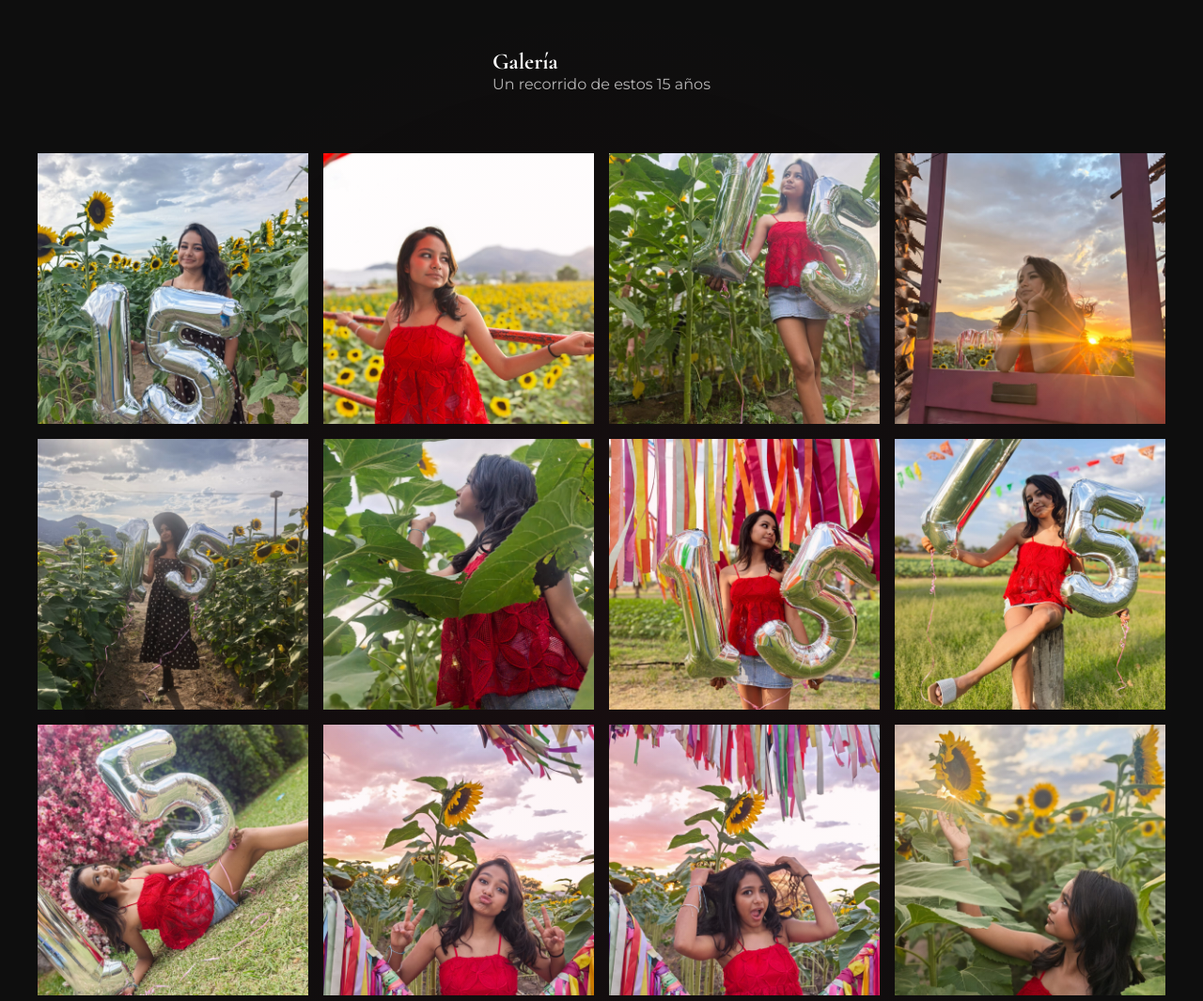
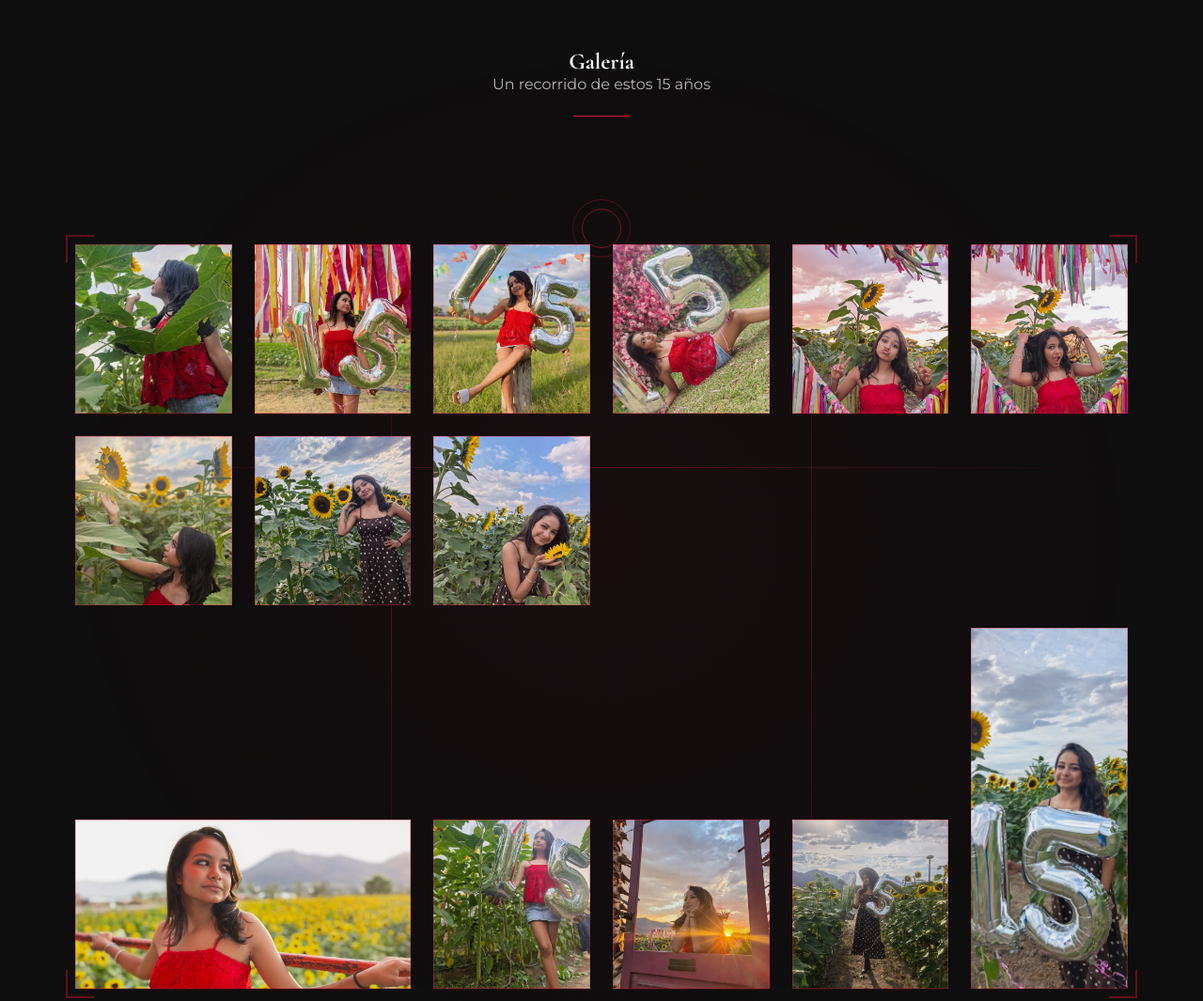
Before and after one commit to abrahammontes/CamilaXV, a plain HTML site: page public/index.html in a window 1280 px wide. Shown: the part 4100-5165 px from the top of the page at 94% size. Drawn offline with nearby package versions, Linux system fonts and the light colour scheme.

Commit message:
Add asymmetric photo collage with decorative elements

```diff
--- a/public/css/styles.css
+++ b/public/css/styles.css
@@ -360,46 +360,130 @@ h1, h2, h3 {
     background: rgba(17, 17, 17, 0.7);
 }
 
-.gallery-grid {
-    display: grid;
-    grid-template-columns: repeat(auto-fit, minmax(250px, 1fr));
-    gap: 1rem;
-    max-width: 1200px;
-    width: 100%;
-    margin-top: 3rem;
+.gallery-section {
+    padding: 4rem 2rem;
 }
 
-.gallery-item {
-    aspect-ratio: 1;
-    overflow: hidden;
-    cursor: pointer;
+.gallery-header {
+    text-align: center;
+    margin-bottom: 4rem;
+}
+
+.gallery-collage {
+    display: grid;
+    grid-template-columns: repeat(6, 1fr);
+    grid-template-rows: repeat(4, 180px);
+    gap: 1.5rem;
+    max-width: 1400px;
+    margin: 0 auto;
     position: relative;
 }
 
-.gallery-item img {
-    width: 100%;
-    height: 100%;
-    object-fit: cover;
-    transition: transform 0.5s ease;
+.collage-item {
+    position: relative;
+    overflow: hidden;
+    cursor: pointer;
 }
 
-.gallery-item:hover img {
-    transform: scale(1.1);
-}
-
-.gallery-item::after {
+.collage-item::before {
     content: '';
     position: absolute;
     top: 0;
     left: 0;
     right: 0;
     bottom: 0;
-    background: rgba(212, 175, 55, 0);
-    transition: background 0.3s;
+    border: 1px solid rgba(220, 20, 60, 0.3);
+    pointer-events: none;
+    z-index: 2;
+    transition: border-color 0.3s;
 }
 
-.gallery-item:hover::after {
-    background: rgba(220, 20, 60, 0.2);
+.collage-item:hover::before {
+    border-color: rgba(220, 20, 60, 0.8);
+}
+
+.collage-item img {
+    width: 100%;
+    height: 100%;
+    object-fit: cover;
+    transition: transform 0.6s ease, filter 0.3s;
+    filter: brightness(0.95);
+}
+
+.collage-item:hover img {
+    transform: scale(1.08);
+    filter: brightness(1);
+}
+
+.collage-item:nth-child(1) { grid-column: 1 / 3; grid-row: 1 / 3; }
+.collage-item:nth-child(2) { grid-column: 3 / 4; grid-row: 1 / 2; }
+.collage-item:nth-child(3) { grid-column: 4 / 6; grid-row: 1 / 2; }
+.collage-item:nth-child(4) { grid-column: 6 / 7; grid-row: 1 / 3; }
+.collage-item:nth-child(5) { grid-column: 3 / 6; grid-row: 2 / 4; }
+.collage-item:nth-child(6) { grid-column: 1 / 2; grid-row: 3 / 4; }
+.collage-item:nth-child(7) { grid-column: 2 / 3; grid-row: 3 / 4; }
+.collage-item:nth-child(8) { grid-column: 6 / 7; grid-row: 3 / 5; }
+.collage-item:nth-child(9) { grid-column: 1 / 3; grid-row: 4 / 5; }
+.collage-item:nth-child(10) { grid-column: 3 / 4; grid-row: 4 / 5; }
+.collage-item:nth-child(11) { grid-column: 4 / 5; grid-row: 4 / 5; }
+.collage-item:nth-child(12) { grid-column: 5 / 6; grid-row: 4 / 5; }
+
+.decorative-line-v {
+    position: absolute;
+    width: 1px;
+    height: 100%;
+    background: linear-gradient(180deg, transparent, rgba(220, 20, 60, 0.3), transparent);
+    top: 0;
+}
+
+.decorative-line-h {
+    position: absolute;
+    width: 100%;
+    height: 1px;
+    background: linear-gradient(90deg, transparent, rgba(220, 20, 60, 0.3), transparent);
+    left: 0;
+}
+
+.decorative-corner {
+    position: absolute;
+    width: 30px;
+    height: 30px;
+    border-color: rgba(220, 20, 60, 0.4);
+    border-style: solid;
+}
+
+.decorative-corner.top-left { top: -10px; left: -10px; border-width: 2px 0 0 2px; }
+.decorative-corner.top-right { top: -10px; right: -10px; border-width: 2px 2px 0 0; }
+.decorative-corner.bottom-left { bottom: -10px; left: -10px; border-width: 0 0 2px 2px; }
+.decorative-corner.bottom-right { bottom: -10px; right: -10px; border-width: 0 2px 2px 0; }
+
+.gallery-ornament {
+    position: relative;
+    padding: 3rem;
+}
+
+.gallery-ornament::before {
+    content: '';
+    position: absolute;
+    top: 0;
+    left: 50%;
+    transform: translateX(-50%);
+    width: 60px;
+    height: 60px;
+    border: 1px solid rgba(220, 20, 60, 0.3);
+    border-radius: 50%;
+}
+
+.gallery-ornament::after {
+    content: '';
+    position: absolute;
+    top: 10px;
+    left: 50%;
+    transform: translateX(-50%);
+    width: 40px;
+    height: 40px;
+    border: 1px solid rgba(220, 20, 60, 0.5);
+    border-radius: 50%;
 }
 
 #party {
@@ -523,8 +607,16 @@ h1, h2, h3 {
         grid-template-columns: 1fr;
     }
 
-    .gallery-grid {
+    .gallery-collage {
         grid-template-columns: repeat(2, 1fr);
+        grid-template-rows: auto;
+        gap: 1rem;
+    }
+
+    .collage-item {
+        grid-column: auto !important;
+        grid-row: auto !important;
+        aspect-ratio: 1;
     }
 }
 
--- a/public/index.html
+++ b/public/index.html
@@ -110,52 +110,63 @@
     </div>
 
     <div id="gallery" class="section">
-        <div class="fade-in">
+        <div class="gallery-header fade-in">
             <h2 class="section-title">Galería</h2>
             <p style="opacity: 0.7; margin-bottom: 1rem;">Un recorrido de estos 15 años</p>
+            <div class="decorative-line"></div>
         </div>
-        <div class="gallery-grid fade-in">
-            <div class="gallery-item" onclick="openGalleryModal(this)">
+        <div class="gallery-ornament">
+            <div class="gallery-collage fade-in">
+                <div class="decorative-line-v" style="left: 30%;"></div>
+                <div class="decorative-line-v" style="right: 30%;"></div>
+                <div class="decorative-line-h" style="top: 30%;"></div>
+                <div class="decorative-corner top-left"></div>
+                <div class="decorative-corner top-right"></div>
+                <div class="decorative-corner bottom-left"></div>
+                <div class="decorative-corner bottom-right"></div>
+
+                <div class="collage-item" onclick="openGalleryModal(this)">
                     <img src="images/IMG-20260423-WA0004.jpg" alt="Foto 1" loading="lazy">
                 </div>
-            <div class="gallery-item" onclick="openGalleryModal(this)">
+                <div class="collage-item" onclick="openGalleryModal(this)">
                     <img src="images/IMG-20260423-WA0005.jpg" alt="Foto 2" loading="lazy">
                 </div>
-            <div class="gallery-item" onclick="openGalleryModal(this)">
+                <div class="collage-item" onclick="openGalleryModal(this)">
                     <img src="images/IMG-20260423-WA0006.jpg" alt="Foto 3" loading="lazy">
                 </div>
-            <div class="gallery-item" onclick="openGalleryModal(this)">
+                <div class="collage-item" onclick="openGalleryModal(this)">
                     <img src="images/IMG-20260423-WA0007.jpg" alt="Foto 4" loading="lazy">
                 </div>
-            <div class="gallery-item" onclick="openGalleryModal(this)">
+                <div class="collage-item" onclick="openGalleryModal(this)">
                     <img src="images/IMG-20260423-WA0008.jpg" alt="Foto 5" loading="lazy">
                 </div>
-            <div class="gallery-item" onclick="openGalleryModal(this)">
+                <div class="collage-item" onclick="openGalleryModal(this)">
                     <img src="images/IMG-20260423-WA0009.jpg" alt="Foto 6" loading="lazy">
                 </div>
-            <div class="gallery-item" onclick="openGalleryModal(this)">
+                <div class="collage-item" onclick="openGalleryModal(this)">
                     <img src="images/IMG-20260423-WA0010.jpg" alt="Foto 7" loading="lazy">
                 </div>
-            <div class="gallery-item" onclick="openGalleryModal(this)">
+                <div class="collage-item" onclick="openGalleryModal(this)">
                     <img src="images/IMG-20260423-WA0011.jpg" alt="Foto 8" loading="lazy">
                 </div>
-            <div class="gallery-item" onclick="openGalleryModal(this)">
+                <div class="collage-item" onclick="openGalleryModal(this)">
                     <img src="images/IMG-20260423-WA0012.jpg" alt="Foto 9" loading="lazy">
                 </div>
-            <div class="gallery-item" onclick="openGalleryModal(this)">
+                <div class="collage-item" onclick="openGalleryModal(this)">
                     <img src="images/IMG-20260423-WA0013.jpg" alt="Foto 10" loading="lazy">
                 </div>
-            <div class="gallery-item" onclick="openGalleryModal(this)">
+                <div class="collage-item" onclick="openGalleryModal(this)">
                     <img src="images/IMG-20260423-WA0014.jpg" alt="Foto 11" loading="lazy">
                 </div>
-            <div class="gallery-item" onclick="openGalleryModal(this)">
+                <div class="collage-item" onclick="openGalleryModal(this)">
                     <img src="images/IMG-20260423-WA0015.jpg" alt="Foto 12" loading="lazy">
                 </div>
-            <div class="gallery-item" onclick="openGalleryModal(this)">
+                <div class="collage-item" onclick="openGalleryModal(this)">
                     <img src="images/IMG-20260423-WA0016.jpg" alt="Foto 13" loading="lazy">
                 </div>
-            <div class="gallery-item" onclick="openGalleryModal(this)">
+                <div class="collage-item" onclick="openGalleryModal(this)">
                     <img src="images/IMG-20260423-WA0017.jpg" alt="Foto 14" loading="lazy">
+                </div>
             </div>
         </div>
     </div>
```
Lines whose indentation alone changed are shown as unchanged.
